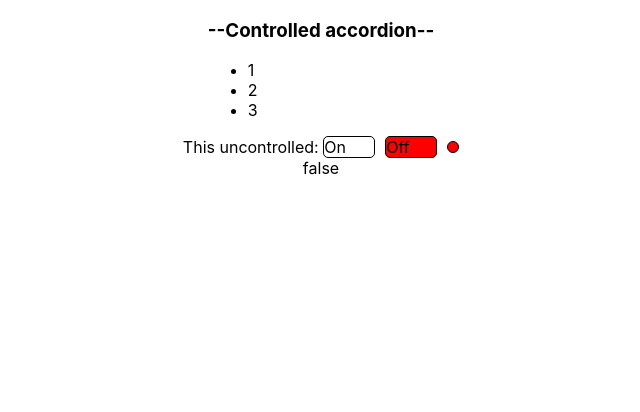
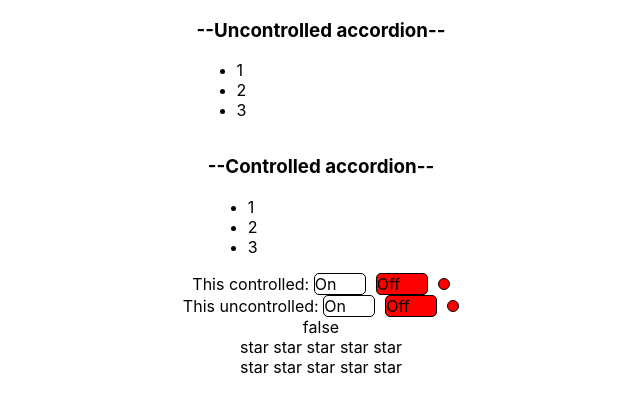
Before and after one commit to stasfilippov/React_kabzda, a React (Create React App) app: page / in a window 1280 px wide. Shown: the top 412 px of the page, without its empty margins (319-959 px from the left). Built offline with nearby package versions, Linux system fonts and the light colour scheme.

Commit message:
-add files

```diff
--- a/src/App.tsx
+++ b/src/App.tsx
@@ -1,18 +1,18 @@
 import React, {useState} from 'react';
 import './App.css';
 import {Accordion} from "./components/Accordion/Accordion";
-// import { OnOff } from './components/OnOff/OnOff';
 import {UncontrolledOnOff} from './components/UncontrolledOnOff/UncontrolledOnOff';
-// import {UncontrolledAccordion} from './components/UncontrolledAccordion/UncontrolledAccordion';
-// import {Rating} from './components/Rating/Rating';
-// import {UncontrolledRating} from './components/UncotrolledRating/UncontrolledRating';
+import {UncontrolledAccordion} from './components/UncontrolledAccordion/UncontrolledAccordion';
+import { OnOff } from './components/OnOff/OnOff';
+import { Rating } from './components/Rating/Rating';
+import { UncontrolledRating } from './components/UncotrolledRating/UncontrolledRating';
 
 export type valueType = 0| 1 | 2 | 3 | 4 | 5
 
 
 function App() {
 
-	// let [ratingValue, setRatingValue] = useState<valueType>(0)
+	let [ratingValue, setRatingValue] = useState<valueType>(0)
 
 	let [collapsedValue, setCollapsedValue] = useState<boolean>(false);
 
@@ -25,12 +25,12 @@ function App() {
 	console.log('App rendering')
 	return (
 		<div className='App'>
-			{/*<UncontrolledAccordion titleValue={'--Uncontrolled accordion--'}/>*/}
+			<UncontrolledAccordion titleValue={'--Uncontrolled accordion--'}/>
 			<Accordion titleValue={'--Controlled accordion--'} isCollapsed={changeCollapsed} collapsed={collapsedValue}/>
-			{/*<OnOff isOn={switchOn} isOnChange= {setSwitchOn}/>*/}
+			<OnOff isOn={switchOn} isOnChange= {setSwitchOn}/>
 			<UncontrolledOnOff onChange={setSwitchOn}/> {switchOn.toString()}
-			{/*<Rating value={ratingValue} onClick = {setRatingValue}/>*/}
-			{/*<UncontrolledRating/>*/}
+			<Rating value={ratingValue} onClick = {setRatingValue}/>
+			<UncontrolledRating/>
 		</div>
 	);
 }
```
